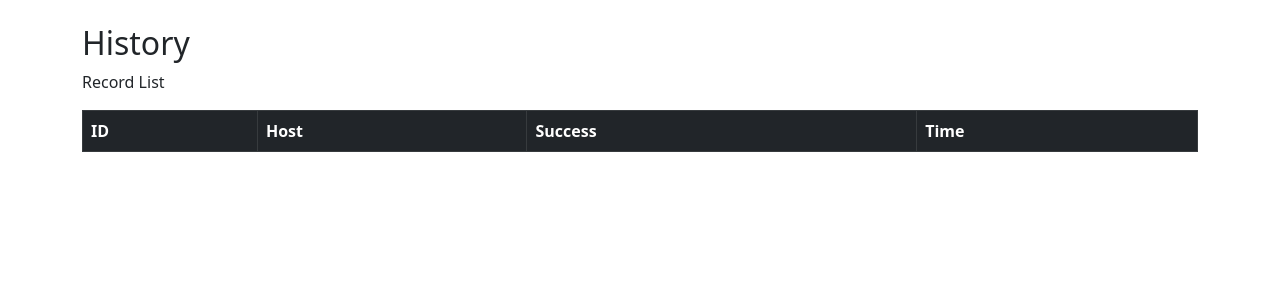
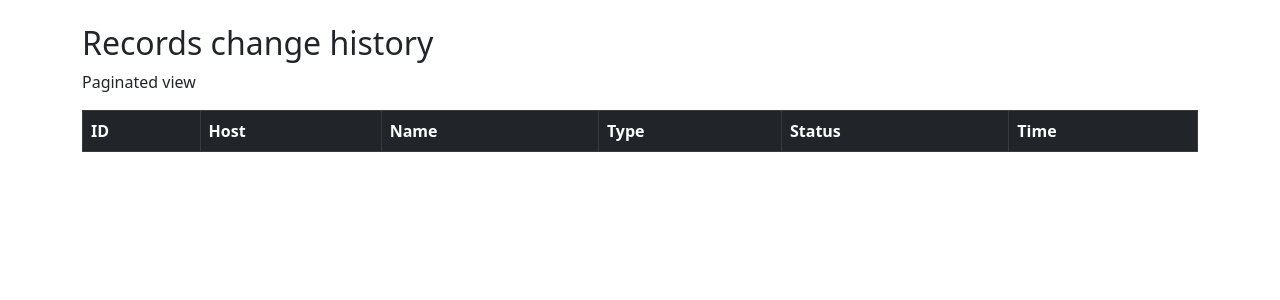
Before and after one commit to zexvar/ddnss, a Flask app: page /history/ in a window 1280 px wide. Shown: the top 300 px of the page. Run offline with Flask 3, Linux system fonts and the light colour scheme; lists and menus that the app fills with data are empty; parts of the project's set-up code (start-up, migrations or seed data) failed here and were passed over; some libraries are stand-ins or nearby versions.

Commit message:
feat: change history page

```diff
--- a/src/app/blueprints/history.py
+++ b/src/app/blueprints/history.py
@@ -8,19 +8,13 @@ bp = Blueprint("history", __name__)
 @bp.route("/latest")
 def history_latest():
     history_list = History.query.order_by(History.create_time.desc()).limit(100).all()
-    return render_template(
-        "history.html", title="Last 100 Records", history_list=history_list
-    )
+    return render_template("history.html", title="Latest records", history_list=history_list)
 
 
 @bp.route("/")
 def history_page():
     # 分页显示
-    page = request.args.get("page", 1, type=int)
+    page = request.values.get("page", 1, type=int)
     page = 1 if page <= 0 else page
-    history_list = History.query.order_by(History.create_time.desc()).paginate(
-        page=page, per_page=100
-    )
-    return render_template(
-        "history.html", title="Record List", history_list=history_list
-    )
+    history_list = History.query.order_by(History.create_time.desc()).paginate(page=page, per_page=100)
+    return render_template("history.html", title=f"Paginated view", history_list=history_list)
--- a/src/app/templates/base.html
+++ b/src/app/templates/base.html
@@ -1,14 +1,13 @@
 <!DOCTYPE html>
 <html lang="en">
-<head>
-    <meta charset="utf-8">
-    <title>DDNS</title>
-    <meta name="viewport" content="width=device-width, initial-scale=1">
-    <link rel="stylesheet" href="{{ url_for('static',filename='bootstrap.min.css') }}">
-</head>
-<body>
-{% block body %}
-{% endblock %}
-<script src="{{ url_for('static',filename='bootstrap.bundle.min.js') }}"></script>
-</body>
+    <head>
+        <meta charset="utf-8" />
+        <title>DDNSS</title>
+        <meta name="viewport" content="width=device-width, initial-scale=1" />
+        <link rel="stylesheet" href="{{ url_for('static',filename='bootstrap.min.css') }}" />
+    </head>
+    <body>
+        {% block body %} {% endblock %}
+        <script src="{{ url_for('static',filename='bootstrap.bundle.min.js') }}"></script>
+    </body>
 </html>
--- a/src/app/templates/history.html
+++ b/src/app/templates/history.html
@@ -1,31 +1,33 @@
-{% extends "base.html" %}
-
-{% block body %}
+{% extends "base.html" %} {% block body %}
 <div class="container mt-4">
-        <h2>History</h2>
+    <h2>Records change history</h2>
     <p>{{ title }}</p>
     <table class="table table-bordered table-hover">
         <thead class="table-dark">
             <tr>
                 <th>ID</th>
                 <th>Host</th>
-                <th>Success</th>
+                <th>Name</th>
+                <th>Type</th>
+                <th>Status</th>
                 <th>Time</th>
             </tr>
         </thead>
         <tbody>
-            {% for history in history_list %}
+            {% for item in history_list %}
             <tr>
-                    <td>{{ history.id }}</td>
-                    <td>{{ history.host }}</td>
+                <td>{{ item.id }}</td>
+                <td>{{ item.host }}</td>
+                <td>{{ item.name }}</td>
+                <td>{{ item.type }}</td>
                 <td>
-                        {% if history.status == False %}
-                            <span class="badge bg-danger">{{ history.status }}</span>
+                    {% if item.status == False %}
+                    <span class="badge bg-danger">{{ item.status }}</span>
                     {% else %}
-                            <span class="badge bg-success">{{ history.status }}</span>
+                    <span class="badge bg-success">{{ item.status }}</span>
                     {% endif %}
                 </td>
-                    <td>{{ history.create_time }}</td>
+                <td>{{ item.create_time }}</td>
             </tr>
             {% endfor %}
         </tbody>
```
Lines whose indentation alone changed are shown as unchanged.
